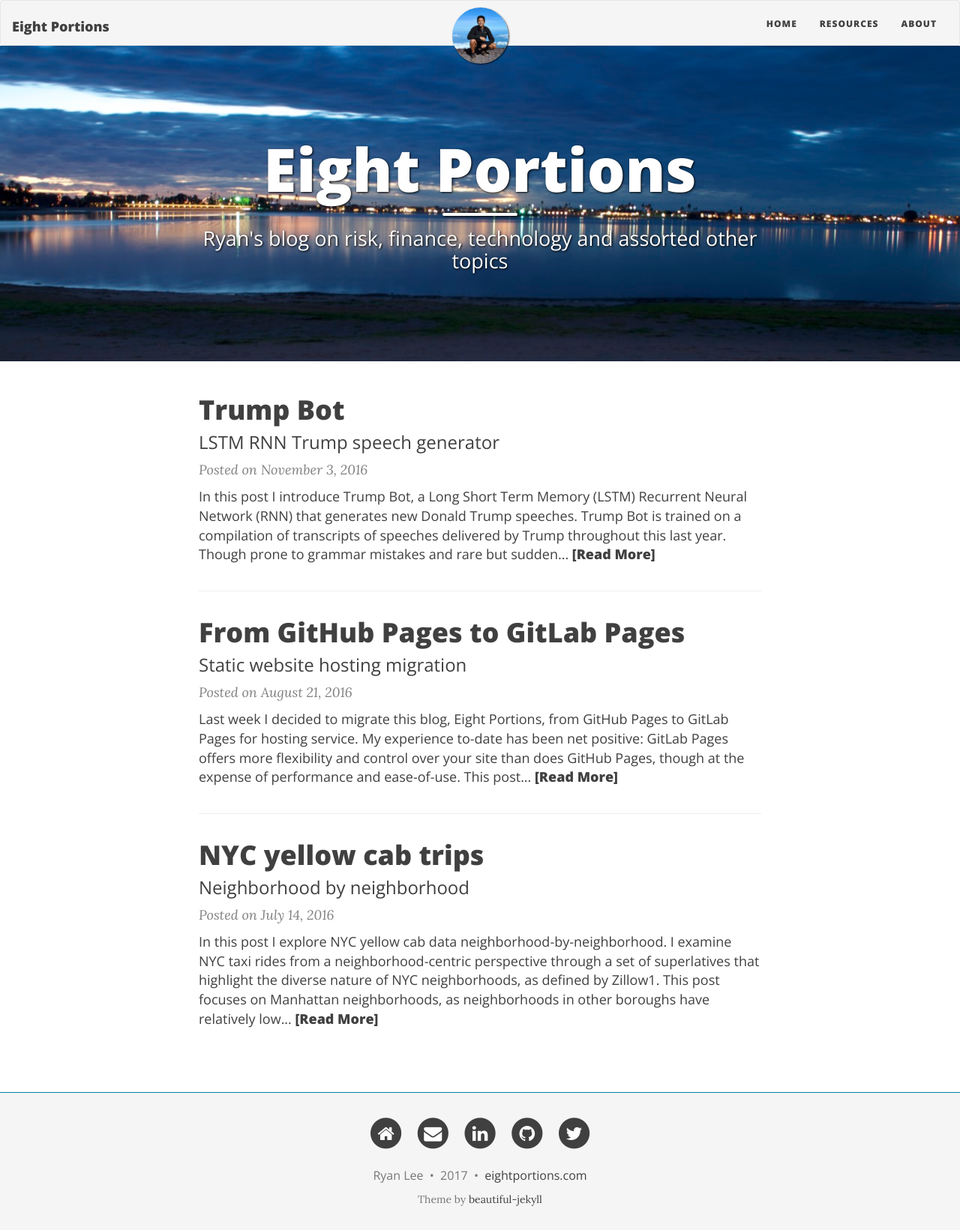
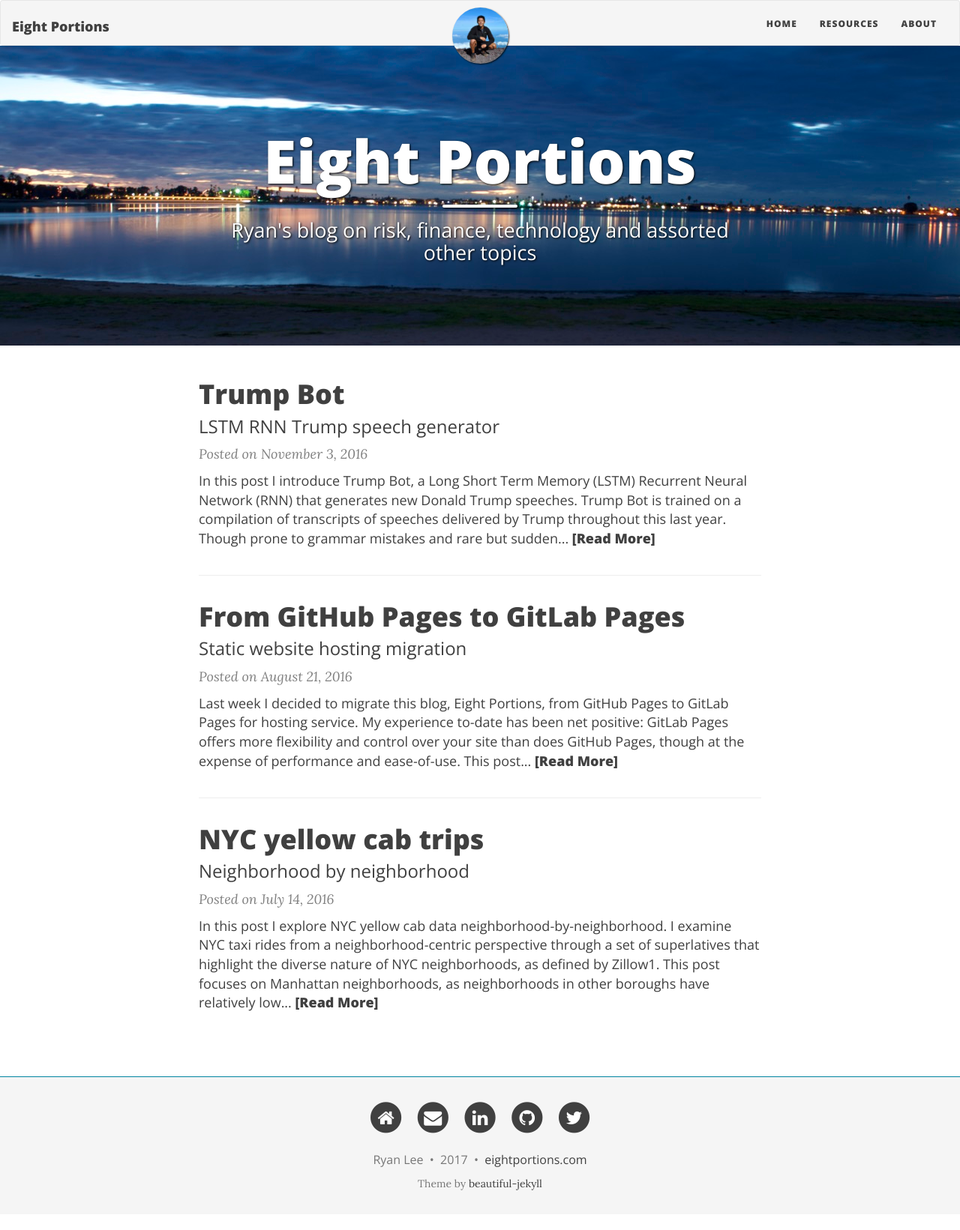
Before and after one commit to rtlee9/rtlee9.github.io, a Jekyll site: the page built from index.html, in a window 1280 px wide. Shown: the whole page at 75% size. Built offline with Jekyll 4.4.1, drawn with Linux system fonts in a browser that asks for light colours; nearby versions of some CDN libraries; the list of posts is cut into pages by our own code; after the commit the page ends 1620 px from its top, so only the background shows below that.

Commit message:
Automatic vertical spacing for page / post headings

```diff
--- a/_includes/header.html
+++ b/_includes/header.html
@@ -29,8 +29,7 @@
     {% endif %}
 
     <div class="container">
-      <div class="row">
-	<div class="col-lg-8 col-lg-offset-2 col-md-10 col-md-offset-1">
+	<div class="col-lg-8 col-lg-offset-2 col-md-10 col-md-offset-1 h-spacing">
 	  <div class="{{ include.type }}-heading">
 	    <h1>{% if page.title %}{{ page.title }}{% else %}<br/>{% endif %}</h1>
 	    {% if page.subtitle %}
@@ -45,7 +44,6 @@
 	    <span class="post-meta">Posted on {{ page.date | date: "%B %-d, %Y" }}</span>
 	    {% endif %}
 	  </div>
-	</div>
       </div>
     </div>
     <span class='img-desc'></span>
--- a/css/main.css
+++ b/css/main.css
@@ -390,6 +390,7 @@
   margin-top: -20px; /* The small navbar is 50px tall + 1px border */
   margin-bottom: 10px;
   z-index: -1;
+  height: 300px;
 }
 .intro-header.big-img  .big-img-transition {
   position: absolute;
@@ -405,14 +406,25 @@
   -moz-transition: opacity 1s linear;
   transition: opacity 1s linear;
 }
+.big-img.intro-header .container {
+  height: 100%
+}
+.big-img.intro-header .container .h-spacing {
+  height: 100%;
+  display: table;
+}
+.big-img.intro-header .container .h-spacing .page-heading {
+  height: 100%
+}
 .intro-header .page-heading {
   text-align: center;
 }
 .intro-header.big-img .page-heading,
 .intro-header.big-img .post-heading {
-  padding: 100px 0;
   color: #FFF;
   text-shadow: 1px 1px 3px #000;
+  display: table-cell;
+  vertical-align: middle;
 }
 .intro-header .page-heading h1 {
   margin-top: 0;
@@ -458,11 +470,13 @@
   display: none;
 }
 @media only screen and (min-width: 768px) {
+  .intro-header.big-img {
+    height: 400px;
+  }
   .intro-header {
     margin-top: 50px;
     margin-bottom: 0px;
   }
-  .intro-header.big-img .page-heading,
   .intro-header.big-img .post-heading  {
     padding: 120px 0;
   }
@@ -490,48 +504,17 @@
 }
 @media only screen and (max-width: 497px) {
   .intro-header.big-img {
-    width: 100%;
     height: 300px;
-  }
-  .intro-header.big-img .page-heading,
-  .intro-header.big-img .post-heading {
-    padding-top: 60px;
-    display: block;
-  }
-  .intro-header.big-img.header-up .page-heading,
-  .intro-header.big-img-header-up .post-heading {
-    padding-top: 120px;
-    display: block;
   }
 }
 @media only screen and (max-width: 391px) {
   .intro-header.big-img {
-    width: 100%;
     height: 280px;
-  }
-  .intro-header.big-img .page-heading,
-  .intro-header.big-img .post-heading {
-    padding-top: 25px;
-    display: block;
-  }
-  .intro-header.big-img.header-up .page-heading,
-  .intro-header.big-img-header-up .post-heading {
-    padding-top: 110px;
-    display: block;
-  }
-}
-@media only screen and (max-width: 329px) {
-  .intro-header.big-img .page-heading,
-  .intro-header.big-img .post-heading {
-    padding-top: 12px;
   }
 }
 @media only screen and (max-width: 319px) {
   .header-section.has-img .intro-header.no-img {
     display: block;
-  }
-  .header-section.has-img.header-up .intro-header.no-img {
-    display: none;
   }
   .intro-header.big-img {
     width: 100%;
@@ -540,11 +523,6 @@
   .intro-header.big-img .page-heading,
   .intro-header.big-img .post-heading {
     display: none;
-  }
-  .intro-header.big-img.header-up .page-heading,
-  .intro-header.big-img-header-up .post-heading {
-    padding-top: 80px;
-    display: block;
   }
   .header-section.has-img .big-img {
     margin-bottom: 0;
```
